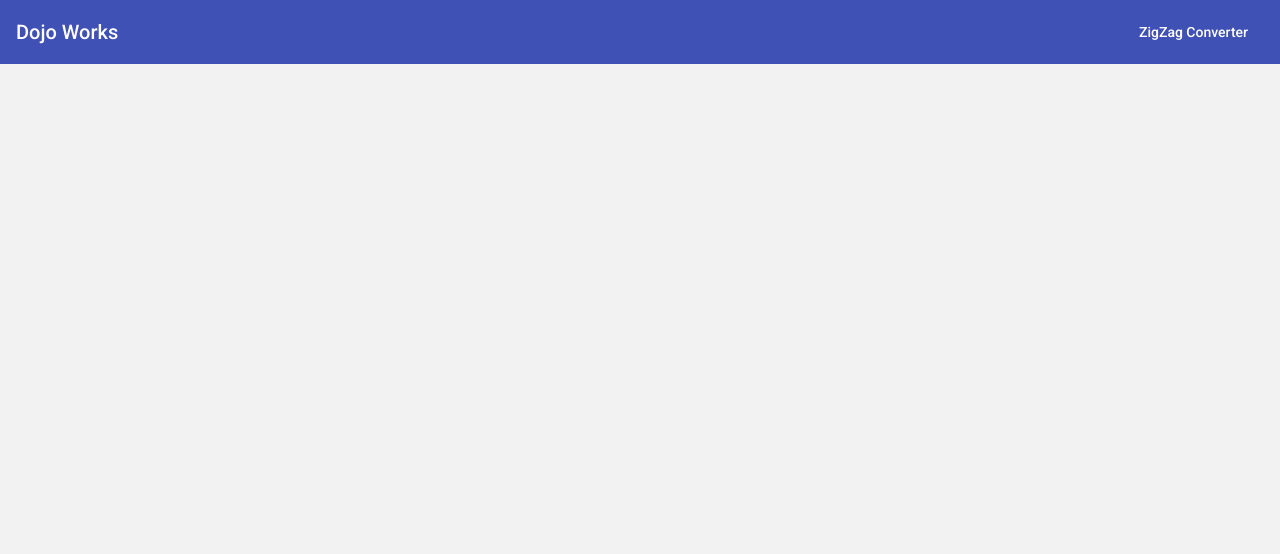
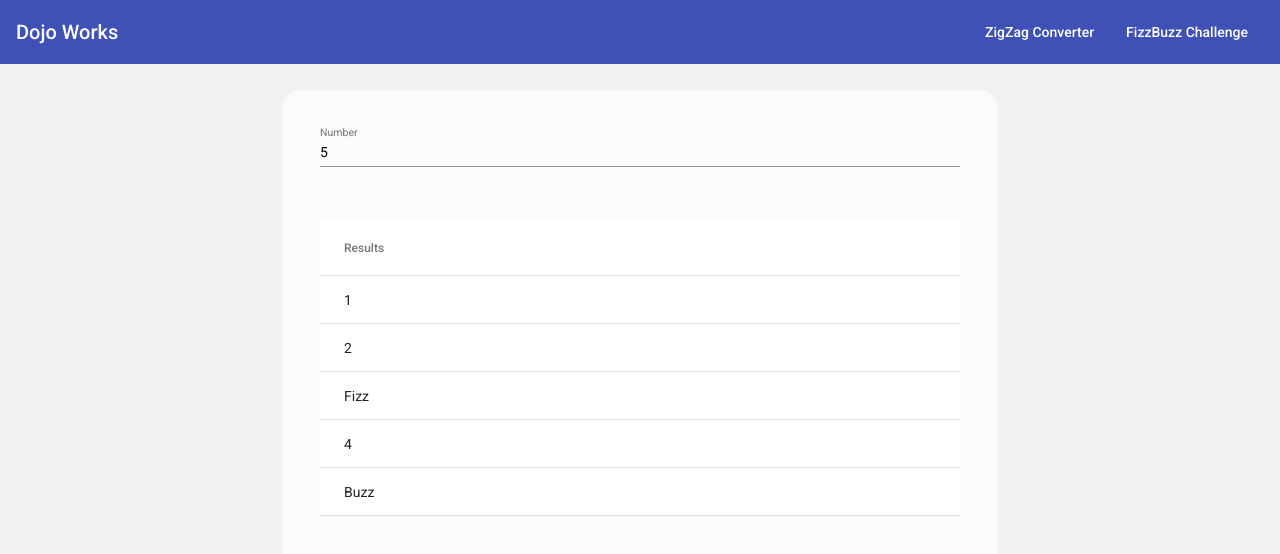
Before and after one commit to bnymnDev/GitDojo, an Angular app: page /fizzbuzz in a window 1280 px wide. Before the commit this address led to /. Shown: the top 554 px of the page. Built offline with nearby package versions, Linux system fonts and the light colour scheme.

Commit message:
#added fizzBuzz Challenge

```diff
--- a/src/app/app-routing.module.ts
+++ b/src/app/app-routing.module.ts
@@ -1,3 +1,4 @@
+import { FizzbuzzComponent } from './fizzbuzz/fizzbuzz.component';
 import { NavbarComponent } from './navbar/navbar.component';
 import { AppComponent } from './app.component';
 import { NgModule } from '@angular/core';
@@ -7,6 +8,7 @@ import  { ZigzagComponent } from "./zigzag/zigzag.component";
 const routes: Routes = [
   { path: '', redirectTo: 'zigzag', pathMatch: 'full' },
   { path: 'zigzag', component: ZigzagComponent },
+  { path: 'fizzbuzz', component: FizzbuzzComponent },
 ];
 
 
--- /dev/null
+++ b/src/app/fizzbuzz/fizzbuzz.component.css
@@ -0,0 +1,49 @@
+.mat-form-field {
+  width: 100%;
+}
+
+table {
+  width: 100%;
+  max-height: 500px;
+  overflow-y: scroll;
+}
+
+.table-wrapper {
+  max-height: 500px;
+  overflow-y: scroll;
+}
+
+
+.mat-label {
+  font-size: 18px;
+  font-weight: bold;
+}
+
+.container {
+  padding: 16px;
+}
+
+.form-box {
+  width: 50%;
+  height: 600px;
+  margin: auto;
+  background-color: rgba(255, 255, 255, 0.726);
+  padding: 3%;
+  border-radius: 20px;
+}
+
+.body {
+  margin-top: 2%;
+}
+
+form {
+  margin-bottom: 16px;
+}
+
+table tr:hover {
+  background-color: rgba(0, 0, 0, 0.04);
+}
+
+.mat-header-cell {
+  box-shadow: 0 3px 1px -2px rgba(0, 0, 0, 0.2), 0 2px 2px 0 rgba(0, 0, 0, 0.14), 0 1px 5px 0 rgba(0, 0, 0, 0.12);
+}
--- /dev/null
+++ b/src/app/fizzbuzz/fizzbuzz.component.html
@@ -0,0 +1,21 @@
+<div class="body">
+  <div class="form-box">
+    <form>
+      <mat-form-field>
+        <mat-label>Number</mat-label>
+        <input matInput [(ngModel)]="inputNumber" (ngModelChange)="generateFizzBuzz()" name="inputNumber" type="number" />
+      </mat-form-field>
+    </form>
+    <br />
+    <div class="table-wrapper">
+      <table mat-table [dataSource]="fizzBuzzResults">
+        <ng-container matColumnDef="number">
+          <th mat-header-cell *matHeaderCellDef>Results</th>
+          <td mat-cell *matCellDef="let result">{{ result }}</td>
+        </ng-container>
+        <tr mat-header-row *matHeaderRowDef="displayedColumns"></tr>
+        <tr mat-row *matRowDef="let row; columns: displayedColumns"></tr>
+      </table>
+    </div>
+  </div>
+</div>
--- /dev/null
+++ b/src/app/fizzbuzz/fizzbuzz.component.ts
@@ -0,0 +1,43 @@
+import { Component, OnInit } from '@angular/core';
+import { MatTableDataSource } from '@angular/material/table';
+import { MatSnackBar } from '@angular/material/snack-bar';
+
+
+@Component({
+  selector: 'app-fizzbuzz',
+  templateUrl: './fizzbuzz.component.html',
+  styleUrls: ['./fizzbuzz.component.css'],
+})
+export class FizzbuzzComponent implements OnInit {
+  dataSource = new MatTableDataSource();
+  inputNumber: number = 5;
+  fizzBuzzResults: any[] = [];
+  displayedColumns: string[] = ['number'];
+
+  generateFizzBuzz() {
+    if (this.inputNumber <= 10000) {
+      this.fizzBuzzResults = [];
+      for (let i = 1; i <= this.inputNumber; i++) {
+        if (i % 15 === 0) {
+          this.fizzBuzzResults.push('FizzBuzz');
+        } else if (i % 3 === 0) {
+          this.fizzBuzzResults.push('Fizz');
+        } else if (i % 5 === 0) {
+          this.fizzBuzzResults.push('Buzz');
+        } else {
+          this.fizzBuzzResults.push(i);
+        }
+      }
+      this.dataSource.data = this.fizzBuzzResults;
+      this.snackBar.open('FizzBuzz successfull', 'OK', { duration: 1500});
+    } else{
+      this.snackBar.open('FizzBuzz failed! Number is higher than 10000', 'OK', { duration: 5000});
+    }
+  }
+
+  constructor(private snackBar: MatSnackBar) {}
+
+  ngOnInit() {
+    this.generateFizzBuzz();
+  }
+}
--- a/src/app/navbar/navbar.component.html
+++ b/src/app/navbar/navbar.component.html
@@ -3,4 +3,5 @@
   <span class="spacer"></span>
 <!--  <a mat-button routerLink="/">Home</a>-->
   <a mat-button routerLink="/zigzag">ZigZag Converter</a>
+  <a mat-button routerLink="/fizzbuzz">FizzBuzz Challenge</a>
 </mat-toolbar>
```
Also changed, not shown: src/app/app.module.ts (+7 -1 lines), 1 other file (tests, documents, lock files or other folders).
